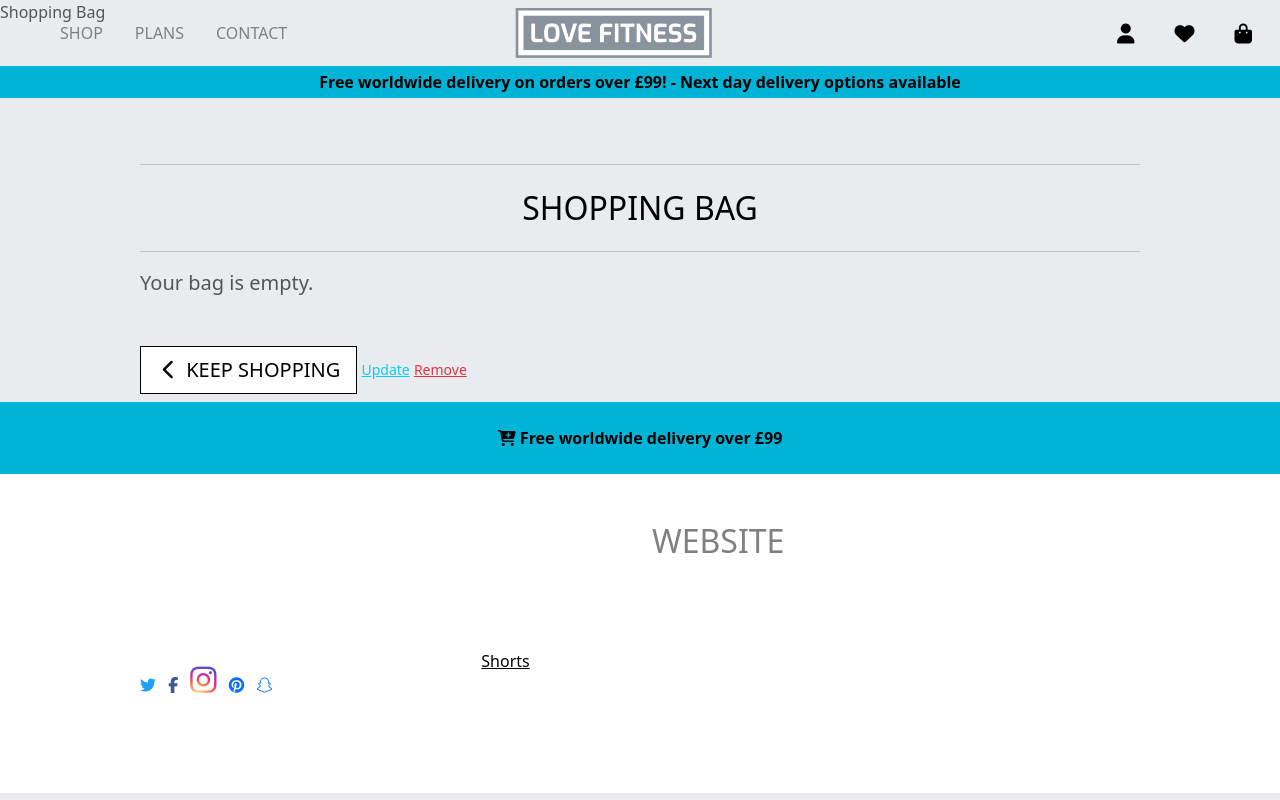
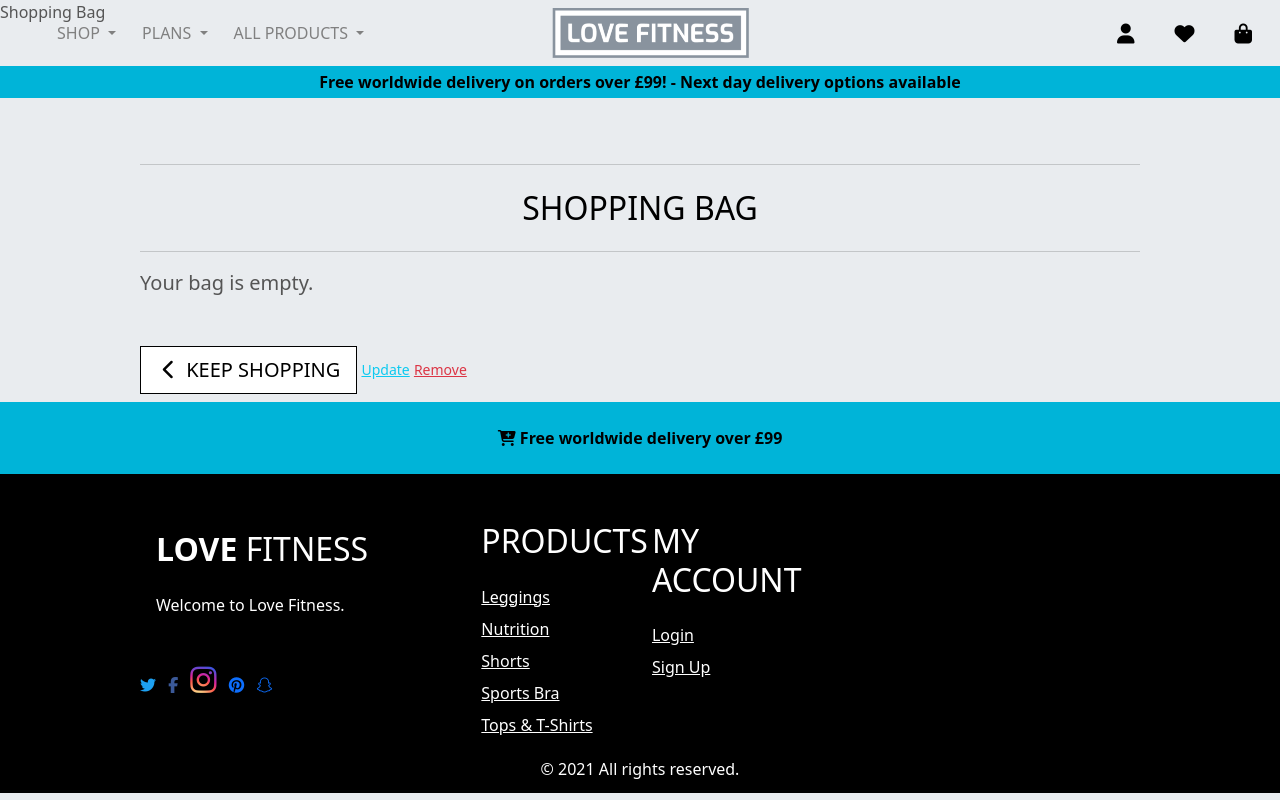
Before and after one commit to JohnWrafter/Love_Fitness, a Django app: page /bag/ in a window 1280 px wide. Run offline with Django 3.2, Linux system fonts and the light colour scheme; data that the repository does not hold is empty; some libraries are stand-ins or nearby versions.

Commit message:
Wired in nav links

```diff
--- a/templates/base.html
+++ b/templates/base.html
@@ -121,7 +121,7 @@
         </div>
     </div>
     <!-- Footer -->
-    <footer class="bg-white">
+    <footer class="bg-black">
         <div class="container pt-5">
             <div class="row">
                 <!-- Logo and social media links -->
@@ -165,7 +165,7 @@
                                 class="text-white">Leggings</a></li>
                         <li class="mb-2"><a href="{% url 'products' %}?category=sports_nutrition"
                                 class="text-white">Nutrition</a></li>
-                        <li class="mb-2"><a href="{% url 'products' %}?category=shorts" class="text-black">Shorts</a>
+                        <li class="mb-2"><a href="{% url 'products' %}?category=shorts" class="text-white">Shorts</a>
                         </li>
                         <li class="mb-2"><a href="{% url 'products' %}?category=sports_bra" class="text-white">Sports
                                 Bra</a></li>
@@ -174,20 +174,20 @@
                     </ul>
                 </div>
                 <div class="col-lg-2 col-md-6 col-xs-6 mb-4 mb-lg-0">
-                    <h2 class="logo-font text-uppercase font-weight-bold mb-4 text-whitek">Website</h2>
+                    <h2 class="logo-font text-uppercase font-weight-bold mb-4 text-white">My Account</h2>
                     <ul class="list-unstyled mb-0">
                         {% if request.user.is_authenticated %} {% if request.user.is_superuser %}
                         <li class="mb-2"><a href="" class="text-white">Product Management</a></li>
                         {% endif %}
                         <li class="mb-2"><a href="" class="text-white">My Profile</a></li>
                         {% else %}
-                        <li class="mb-2"><a href="{% url 'account_signup' %}" class="text-white">Register</a></li>
                         <li class="mb-2"><a href="{% url 'account_login' %}" class="text-white">Login</a></li>
+                        <li class="mb-2"><a href="{% url 'account_signup' %}" class="text-white">Sign Up</a></li>
                         {% endif %}
                     </ul>
                 </div>
                 <!-- Copyright information -->
-                <div class="bg-white py-1">
+                <div class="bg-black py-1">
                     <div class="container text-center text-white">
                         <p class="mb-0 py-2 footer-font">© 2021 All rights reserved.</p>
                     </div>
--- a/templates/includes/main-nav.html
+++ b/templates/includes/main-nav.html
@@ -1,23 +1,53 @@
 <!-- Main nav container -->
 <div class="collapse navbar-collapse" id="main-nav">
     <nav class="nav">
-        <li class="nav-item">
-            <a class="nav-link active logo-font" aria-current="page" href="#">Shop</a>
-        </li>
-        <li class="nav-item dropdown">
+        <div class="dropdown">
+            <button class="btn dropdown-toggle logo-font" type="button" id="dropdownMenuButton"
+                data-bs-toggle="dropdown" aria-expanded="false">
+                Shop
+            </button>
+            <ul class="dropdown-menu" aria-labelledby="dropdownMenuButton">
+                <li><a href="/products/?category=shorts,tops_t-shirts" class="dropdown-item">Men</a></li>
+                <li><a href="/products/?category=sports_bra,leggings" class="dropdown-item">Women</a></li>
+                <li><a href="/products/?category=nutrition" class="dropdown-item">Nutrition</a></li>
+                <li><a href="/products/?category=fitness_equipment" class="dropdown-item">Fitness Equipment</a></li>
+            </ul>
+        </div>
+        <div class="dropdown">
+            <button class="btn dropdown-toggle logo-font" type="button" id="dropdownMenuButton"
+                data-bs-toggle="dropdown" aria-expanded="false">
+                Plans
+            </button>
+            <ul class="dropdown-menu" aria-labelledby="dropdownMenuButton">
+                <li><a href="/products/?category=exercise" class="dropdown-item">Exercise</a></li>
+                <li><a href="/products/?category=nutrition" class="dropdown-item">Nutrition</a></li>
+            </ul>
+        </div>
+        <div class="dropdown">
+            <button class="btn dropdown-toggle logo-font" type="button" id="dropdownMenuButton"
+                data-bs-toggle="dropdown" aria-expanded="false">
+                All Products
+            </button>
+            <ul class="dropdown-menu" aria-labelledby="dropdownMenuButton">
+                <li><a href="/products/?sort=price&amp;direction=asc" class="dropdown-item">By Price</a></li>
+                <li><a href="/products/?sort=rating&amp;direction=desc" class="dropdown-item">By Rating</a></li>
+                <li><a href="/products/" class="dropdown-item">By Product</a></li>
+                <li><a href="/products/?sort=category&amp;direction=asc" class="dropdown-item">By Category</a></li>
+            </ul>
+        </div>
+        <!-- <li class="nav-item dropdown">
             <a class="nav-link text-grey logo-font" href="#" id="homeware-link" data-bs-toggle="dropdown"
                 aria-haspopup="true" aria-expanded="true">
                 Plans
-            </a>
-            <!-- <div class="dropdown-menu border-0 show" aria-labelledby="homeware-link" data-bs-popper="none">
+            </a> -->
+        <!-- <div class="dropdown-menu border-0 show" aria-labelledby="homeware-link" data-bs-popper="none">
                 <a href="/products/?category=exercise" class="dropdown-item">Exercise</a>
                 <a href="/products/?category=nutrition" class="dropdown-item">Nutrition</a>
             </div> -->
         </li>
-        <li class="nav-item">
+        <!-- <li class="nav-item">
             <a class="nav-link logo-font" href="#">Contact</a>
-        </li>
-        <!-- <a class="nav-link disabled">Disabled</a> -->
+        </li> -->
     </nav>
     <ul class="navbar-nav mx-auto">
         <a class="navbar-brand" href="/">
```
